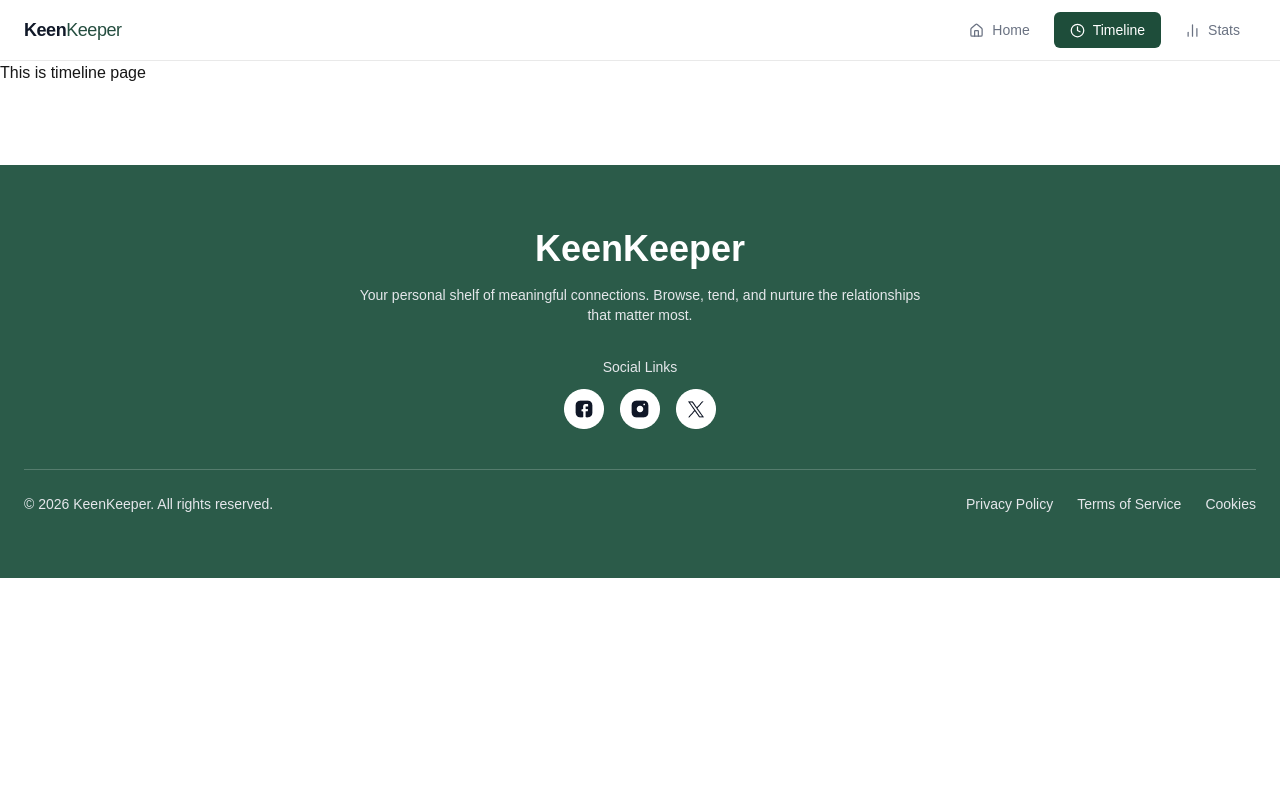
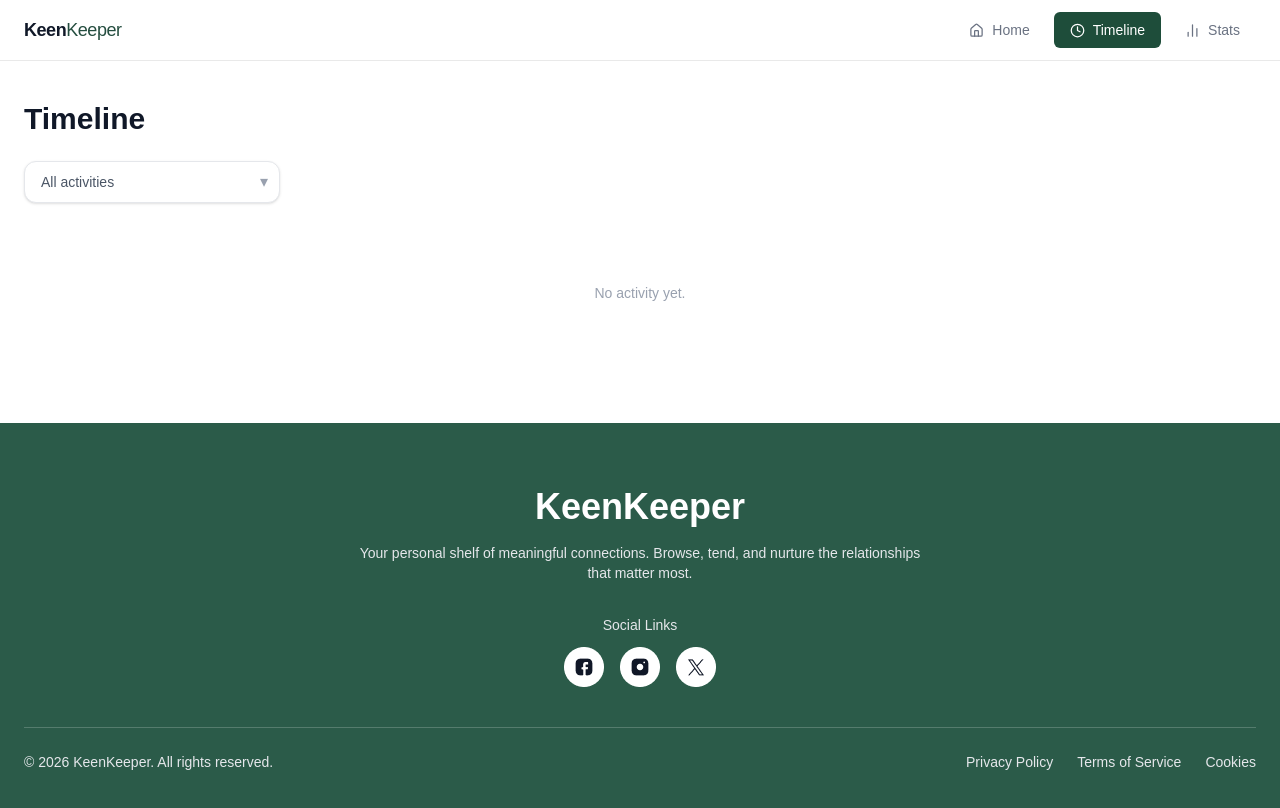
Before and after one commit to Zabedfolio/KinKeeper, a Next.js app: page /timeline in a window 1280 px wide. Shown: the top 808 px of the page. Built offline with nearby package versions, Linux system fonts and the light colour scheme.

Commit message:
add the timeline page ui and functionalities with filtering system

```diff
--- a/src/app/context/TimelineContext.jsx
+++ b/src/app/context/TimelineContext.jsx
@@ -1,18 +1,23 @@
 "use client";
 
-import React, { createContext, useState } from 'react';
+import React, { createContext, useState, useContext } from 'react';
 
 const TimeLineContext = createContext();
+
+export const useTimeline = () => {
+    return useContext(TimeLineContext);
+};
 
 export { TimeLineContext };
 
 const TimelineProvider = ({ children }) => {
     const [timeline, setTimeline] = useState([]);
 
-    const addTimeline = (text) => {
+    const addTimeline = (text,type) => {
         const newItem = {
             id: Date.now(),
             text,
+            type,
             time: new Date().toLocaleString()
         };
         setTimeline((prev) => [newItem, ...prev]);
--- /dev/null
+++ b/src/app/friends/[id]/CheckInButtons.jsx
@@ -0,0 +1,28 @@
+"use client";
+
+import { useContext } from "react";
+import { TimeLineContext } from "../../context/TimelineContext";
+import { Phone, MessageCircle, Video } from "lucide-react";
+
+const CheckInButtons = ({ friendName }) => {
+    const { addTimeline } = useContext(TimeLineContext);
+
+    return (
+        <div className="grid grid-cols-3 gap-4">
+            <button onClick={() => addTimeline(`📞 Call with ${friendName}`, "call")} className="flex flex-col items-center gap-2 py-5 border border-gray-100 rounded-2xl hover:bg-gray-50 transition hover:shadow-sm">
+                <Phone size={20} className="text-gray-700" />
+                <span className="text-sm text-gray-600">Call</span>
+            </button>
+            <button onClick={() => addTimeline(`💬 Text with ${friendName}`, "text")} className="flex flex-col items-center gap-2 py-5 border border-gray-100 rounded-2xl hover:bg-gray-50 transition hover:shadow-sm">
+                <MessageCircle size={20} className="text-gray-700" />
+                <span className="text-sm text-gray-600">Text</span>
+            </button>
+            <button onClick={() => addTimeline(`🎥 Video with ${friendName}`, "video")} className="flex flex-col items-center gap-2 py-5 border border-gray-100 rounded-2xl hover:bg-gray-50 transition hover:shadow-sm">
+                <Video size={20} className="text-gray-700" />
+                <span className="text-sm text-gray-600">Video</span>
+            </button>
+        </div>
+    );
+};
+
+export default CheckInButtons;
--- a/src/app/friends/[id]/page.jsx
+++ b/src/app/friends/[id]/page.jsx
@@ -1,17 +1,7 @@
-"use client";
-
 import React from 'react';
-import friends from "../../../../public/friends.json"
-import { useTimeline } from "@/context/TimelineContext";
-import {
-    Bell,
-    Archive,
-    Trash2,
-    Phone,
-    MessageCircle,
-    Video,
-    Pencil
-} from "lucide-react";
+import friends from "../../../../public/friends.json";
+import CheckInButtons from "./CheckInButtons";
+import { Bell, Archive, Trash2, Pencil } from "lucide-react";
 
 const statusStyle = (status) => {
     if (status === "overdue") return { background: "#fee2e2", color: "#991b1b" };
@@ -20,13 +10,8 @@ const statusStyle = (status) => {
 };
 
 const FriendDetailsPage = async ({ params }) => {
-
-    const { addTimeline } = useTimeline();
-    // console.log("params", params)
-    // const friends = await friendsPromise();
     const { id } = await params;
-
-    const friend = friends.find((f) => f.id.toString() === id)
+    const friend = friends.find((f) => f.id.toString() === id);
 
     if (!friend) return (
         <div className="flex flex-col items-center justify-center min-h-screen text-center">
@@ -34,63 +19,45 @@ const FriendDetailsPage = async ({ params }) => {
             <h1 className="text-2xl font-bold mb-2" style={{ color: "#244D3F" }}>Friend not found</h1>
             <p className="text-gray-400 text-sm mb-6">This person doesn't exist or was removed.</p>
         </div>
-    )
+    );
+
     return (
         <div className="min-h-screen mt-20">
             <div className="max-w-5xl mx-auto grid grid-cols-1 md:grid-cols-3 gap-6">
 
                 {/* LEFT COLUMN */}
                 <div className="flex flex-col gap-5">
-
-                {/* Profile Card */}
                     <div className="bg-white/80 backdrop-blur rounded-3xl p-6 text-center shadow-sm border border-gray-100">
                         <img
                             src={friend.picture}
                             alt={friend.name}
                             className="w-24 h-24 rounded-full object-cover mx-auto mb-3 ring-4 ring-white shadow"
                         />
-
-                    <h2 className="text-xl font-semibold text-gray-800">
-                        {friend.name}
-                    </h2>
-
+                        <h2 className="text-xl font-semibold text-gray-800">{friend.name}</h2>
                         <span
                             className="inline-block mt-2 px-3 py-1 text-xs font-semibold rounded-full"
                             style={statusStyle(friend.status)}
                         >
                             {friend.status}
                         </span>
-
                         <div className="flex flex-wrap gap-2 justify-center mt-3">
                             {friend.tags.map((tag) => (
-                            <span
-                                key={tag}
-                                className="px-3 py-1 bg-green-100 text-green-700 text-xs rounded-full font-medium"
-                            >
+                                <span key={tag} className="px-3 py-1 bg-green-100 text-green-700 text-xs rounded-full font-medium">
                                     {tag}
                                 </span>
                             ))}
                         </div>
-
-                    <p className="text-gray-500 text-sm mt-4 italic">
-                        “{friend.bio}”
-                    </p>
-
-                    <p className="text-gray-400 text-xs mt-1">
-                        Preferred: email
-                    </p>
+                        <p className="text-gray-500 text-sm mt-4 italic">"{friend.bio}"</p>
+                        <p className="text-gray-400 text-xs mt-1">Preferred: email</p>
                     </div>
 
-                {/* Actions */}
                     <div className="bg-white/80 backdrop-blur rounded-3xl border border-gray-100 overflow-hidden shadow-sm">
                         <button className="flex items-center gap-3 w-full px-5 py-4 text-sm text-gray-700 hover:bg-gray-50 transition">
                             <Bell size={18} /> Snooze 2 Weeks
                         </button>
-
                         <button className="flex items-center gap-3 w-full px-5 py-4 text-sm text-gray-700 hover:bg-gray-50 border-t border-gray-100 transition">
                             <Archive size={18} /> Archive
                         </button>
-
                         <button className="flex items-center gap-3 w-full px-5 py-4 text-sm text-red-500 hover:bg-red-50 border-t border-gray-100 transition">
                             <Trash2 size={18} /> Delete
                         </button>
@@ -99,77 +66,35 @@ const FriendDetailsPage = async ({ params }) => {
 
                 {/* RIGHT COLUMN */}
                 <div className="md:col-span-2 flex flex-col gap-5">
-
-                {/* Stats */}
                     <div className="grid grid-cols-3 gap-4">
-                    {[{
-                        value: friend.days_since_contact,
-                        label: "Days Since Contact"
-                    },
-                    {
-                        value: friend.goal,
-                        label: "Goal (Days)"
-                    },
-                    {
-                        value: new Date(friend.next_due_date).toLocaleDateString("en-US", {
-                            month: "short",
-                            day: "numeric",
-                        }),
-                        label: "Next Due"
-                    }].map((item, i) => (
+                        {[
+                            { value: friend.days_since_contact, label: "Days Since Contact" },
+                            { value: friend.goal, label: "Goal (Days)" },
+                            { value: new Date(friend.next_due_date).toLocaleDateString("en-US", { month: "short", day: "numeric" }), label: "Next Due" }
+                        ].map((item, i) => (
                             <div key={i} className="bg-white/80 backdrop-blur rounded-2xl p-5 text-center border border-gray-100 shadow-sm hover:shadow-md transition">
-                            <p className="text-2xl font-bold text-gray-800">
-                                {item.value}
-                            </p>
-                            <p className="text-xs text-gray-400 mt-1">
-                                {item.label}
-                            </p>
+                                <p className="text-2xl font-bold text-gray-800">{item.value}</p>
+                                <p className="text-xs text-gray-400 mt-1">{item.label}</p>
                             </div>
                         ))}
                     </div>
 
-                {/* Relationship Goal */}
                     <div className="bg-white/80 backdrop-blur rounded-3xl p-6 border border-gray-100 shadow-sm">
                         <div className="flex justify-between items-center mb-2">
-                        <h3 className="font-semibold text-gray-800">
-                            Relationship Goal
-                        </h3>
-
+                            <h3 className="font-semibold text-gray-800">Relationship Goal</h3>
                             <button className="flex items-center gap-1 text-xs border border-gray-200 px-3 py-1 rounded-lg hover:bg-gray-50">
                                 <Pencil size={14} /> Edit
                             </button>
                         </div>
-
                         <p className="text-sm text-gray-500">
-                        Connect every{" "}
-                        <span className="font-semibold text-gray-800">
-                            {friend.goal} days
-                        </span>
+                            Connect every <span className="font-semibold text-gray-800">{friend.goal} days</span>
                         </p>
                     </div>
 
-                {/* Quick Check-In */}
                     <div className="bg-white/80 backdrop-blur rounded-3xl p-6 border border-gray-100 shadow-sm">
-                    <h3 className="font-semibold text-gray-800 mb-4">
-                        Quick Check-In
-                    </h3>
-
-                    <div className="grid grid-cols-3 gap-4">
-                            <button onClick={() => addTimeline(`📞 Call with ${friend.name}`)} className="flex flex-col items-center gap-2 py-5 border border-gray-100 rounded-2xl hover:bg-gray-50 transition hover:shadow-sm">
-                                <Phone size={20} className="text-gray-700" />
-                                <span className="text-sm text-gray-600">Call</span>
-                            </button>
-                            <button className="flex flex-col items-center gap-2 py-5 border border-gray-100 rounded-2xl hover:bg-gray-50 transition hover:shadow-sm">
-                                <MessageCircle size={20} className="text-gray-700" />
-                                <span className="text-sm text-gray-600">Text</span>
-                            </button>
-                            <button className="flex flex-col items-center gap-2 py-5 border border-gray-100 rounded-2xl hover:bg-gray-50 transition hover:shadow-sm">
-                                <Video size={20} className="text-gray-700" />
-                                <span className="text-sm text-gray-600">Video</span>
-                            </button>
+                        <h3 className="font-semibold text-gray-800 mb-4">Quick Check-In</h3>
+                        <CheckInButtons friendName={friend.name} />
                     </div>
-                </div>
-
                 </div>
             </div>
         </div>
--- a/src/app/timeline/page.jsx
+++ b/src/app/timeline/page.jsx
@@ -1,11 +1,114 @@
-import React from 'react';
+"use client";
+import { useState } from "react";
+import { useTimeline } from "../context/TimelineContext";
+import { Phone, MessageCircle, Video } from "lucide-react";
 
-const TimeLinePage = () => {
-    return (
-        <div>
-            This is timeline page
-        </div>
-    );
+const getIcon = (type) => {
+  switch (type) {
+    case "call":
+      return <Phone size={20} className="text-gray-600" />;
+    case "video":
+      return <Video size={20} className="text-gray-600" />;
+    case "text":
+    default:
+      return <MessageCircle size={20} className="text-gray-500" />;
+  }
 };
 
-export default TimeLinePage;
+const getLabel = (type) => {
+  switch (type) {
+    case "call":
+      return "Call";
+    case "video":
+      return "Video";
+    case "text":
+    default:
+      return "Text";
+  }
+};
+
+const parseText = (text) => {
+  const match = text.match(/with (.+)$/);
+  return match ? match[1] : text;
+};
+
+const TimelinePage = () => {
+  const { timeline } = useTimeline();
+  const [filter, setFilter] = useState("all");
+
+  const filtered =
+    filter === "all"
+      ? timeline
+      : timeline.filter((item) => item.type === filter);
+
+  return (
+    <div className="container mx-auto px-6 py-10">
+
+      {/* Header */}
+      <h1 className="text-3xl font-bold text-gray-900 mb-6">
+        Timeline
+      </h1>
+
+      {/* Filter */}
+      <div className="mb-6">
+        <div className="relative w-64">
+          <select
+            value={filter}
+            onChange={(e) => setFilter(e.target.value)}
+            className="w-full appearance-none px-4 py-2.5 border border-gray-200 rounded-xl bg-white shadow-sm text-sm text-gray-600 focus:outline-none focus:ring-2 focus:ring-gray-200 cursor-pointer"
+          >
+            <option value="all">All activities</option>
+            <option value="call">Calls</option>
+            <option value="text">Texts</option>
+            <option value="video">Videos</option>
+          </select>
+
+          <div className="pointer-events-none absolute right-3 top-1/2 -translate-y-1/2 text-gray-400">
+            ▾
+          </div>
+        </div>
+      </div>
+
+      {/* Timeline */}
+      {filtered.length === 0 ? (
+        <p className="text-gray-400 text-sm text-center mt-20">
+          No activity yet.
+        </p>
+      ) : (
+        <div className="flex flex-col gap-3">
+          {filtered.map((item) => (
+            <div
+              key={item.id}
+              className="flex items-center gap-4 px-5 py-4 bg-white border border-gray-100 rounded-2xl shadow-sm hover:shadow-md transition"
+            >
+              {/* Icon */}
+              <div className="w-11 h-11 flex items-center justify-center rounded-full bg-gray-50 border border-gray-100 shrink-0">
+                {getIcon(item.type)}
+              </div>
+
+              {/* Content */}
+              <div>
+                <p className="text-sm text-gray-800">
+                  <span className="font-bold">{getLabel(item.type)}</span>{" "}
+                  <span className="text-gray-500">
+                    with {parseText(item.text)}
+                  </span>
+                </p>
+
+                <p className="text-xs text-gray-400 mt-0.5">
+                  {new Date(item.time).toLocaleDateString("en-US", {
+                    month: "long",
+                    day: "numeric",
+                    year: "numeric",
+                  })}
+                </p>
+              </div>
+            </div>
+          ))}
+        </div>
+      )}
+    </div>
+  );
+};
+
+export default TimelinePage;
```
Lines whose indentation alone changed are shown as unchanged.
